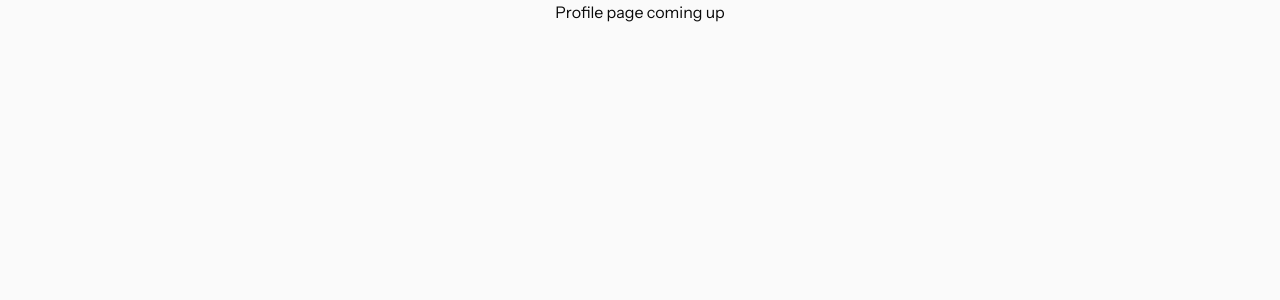
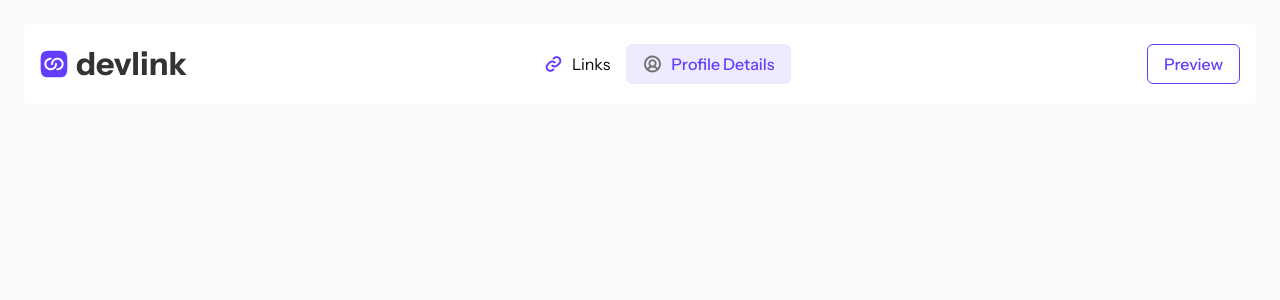
Before and after one commit to it-awonugba/linksharingapp, a Next.js app: page /profile in a window 1280 px wide. Shown: the top 300 px of the page. Built offline with nearby package versions, Linux system fonts and the light colour scheme.

Commit message:
Navigation state

```diff
--- a/src/app/profile/page.tsx
+++ b/src/app/profile/page.tsx
@@ -1,3 +1,9 @@
+import Header from "@/components/header/Header";
+
 export default function page() {
-  return <div>Profile page coming up</div>;
+  return (
+    <div className="w-full flex flex-col items-center">
+      <Header />
+    </div>
+  );
 }
--- a/src/components/header/Header.tsx
+++ b/src/components/header/Header.tsx
@@ -1,8 +1,11 @@
+"use client";
 import Link from "next/link";
 import Image from "next/image";
+import { usePathname } from "next/navigation";
 import { Button, buttonVariants } from "../ui/button";
 
 export default function Header() {
+  const pathname = usePathname();
   return (
     <header className="flex gap-2 p-6 w-full">
       <section className="flex justify-between items-center w-full p-4 rounded-md bg-white">
@@ -24,9 +27,13 @@ export default function Header() {
             <li>
               <Link
                 href="/links"
-                className={`flex rounded-lg gap-2 ${buttonVariants({
-                  variant: "secondary",
-                })}`}
+                className={`flex rounded-lg gap-2 ${
+                  pathname === "/links"
+                    ? buttonVariants({
+                        variant: "secondary",
+                      })
+                    : ""
+                }`}
               >
                 <Image
                   src="/images/link-bold.svg"
@@ -38,14 +45,23 @@ export default function Header() {
               </Link>
             </li>
             <li>
-              <Link href="/profile" className="flex gap-2">
+              <Link
+                href="/profile"
+                className={`flex rounded-lg gap-2 ${
+                  pathname === "/profile"
+                    ? buttonVariants({
+                        variant: "secondary",
+                      })
+                    : ""
+                }`}
+              >
                 <Image
                   src="/images/user-circle-bold.svg"
                   width={21}
                   height={20}
                   alt="links icon"
                 />
-                <span className="hidden text-base text-[#737373] sm:block">
+                <span className="hidden text-base  sm:block">
                   Profile Details
                 </span>
               </Link>
```
